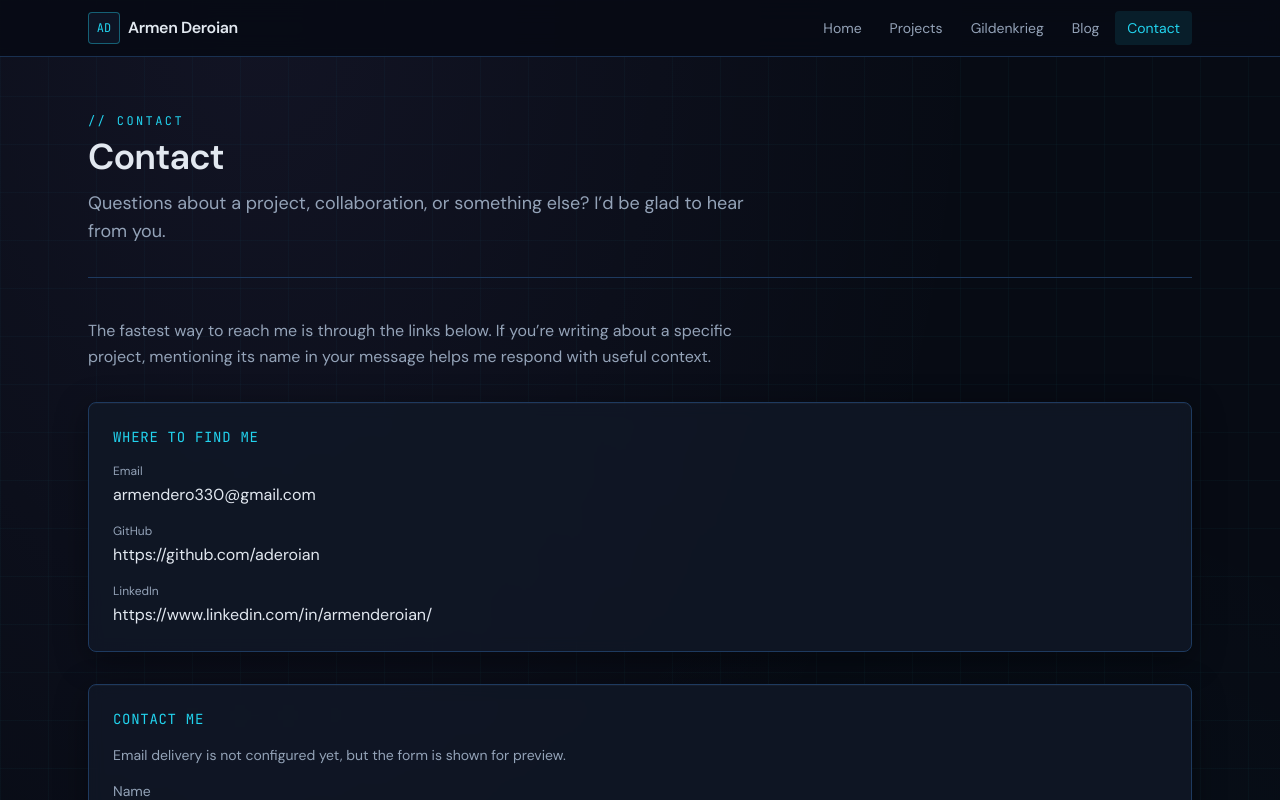
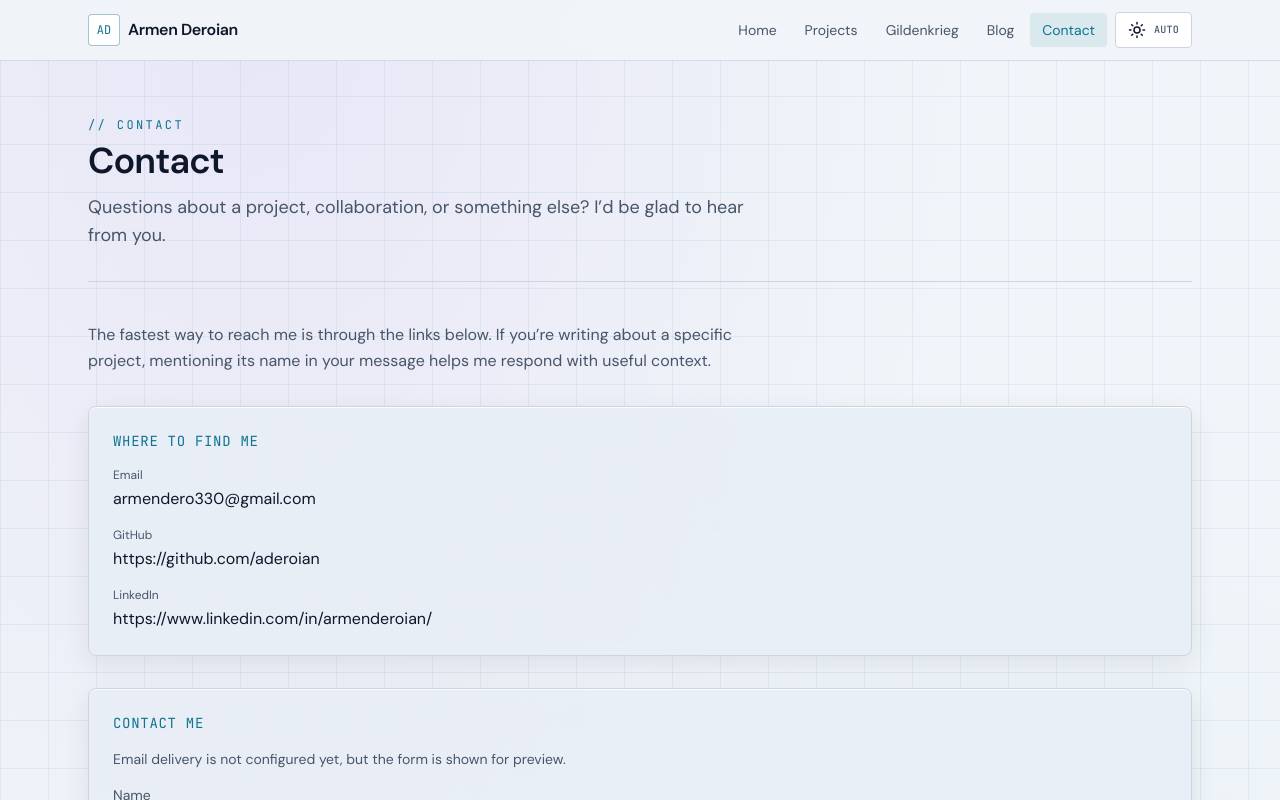
Before and after one commit to aderoian/personal-website, a SvelteKit app: page /contact in a window 1280 px wide. Shown: the top 800 px of the page. Built offline with nearby package versions, Linux system fonts and the light colour scheme.

Commit message:
add light mode option

```diff
--- a/src/app.css
+++ b/src/app.css
@@ -4,19 +4,74 @@
 	--font-sans: 'DM Sans', ui-sans-serif, system-ui, sans-serif;
 	--font-mono: 'JetBrains Mono', ui-monospace, monospace;
 
-	--color-bg: #070b14;
-	--color-bg-elevated: #0d1424;
-	--color-bg-panel: #111827;
-	--color-border: #1e3a5f;
-	--color-border-glow: #22d3ee33;
-	--color-text: #e2e8f0;
-	--color-text-muted: #94a3b8;
-	--color-accent: #22d3ee;
-	--color-accent-secondary: #a78bfa;
-	--color-accent-dim: #0891b2;
+	--color-bg: var(--theme-bg);
+	--color-bg-elevated: var(--theme-bg-elevated);
+	--color-bg-panel: var(--theme-bg-panel);
+	--color-border: var(--theme-border);
+	--color-border-glow: var(--theme-border-glow);
+	--color-text: var(--theme-text);
+	--color-text-muted: var(--theme-text-muted);
+	--color-accent: var(--theme-accent);
+	--color-accent-secondary: var(--theme-accent-secondary);
+	--color-accent-dim: var(--theme-accent-dim);
 
-	--shadow-glow: 0 0 24px #22d3ee22;
-	--shadow-panel: 0 8px 32px #00000066;
+	--shadow-glow: var(--theme-shadow-glow);
+	--shadow-panel: var(--theme-shadow-panel);
+}
+
+:root,
+html[data-theme='dark'] {
+	--theme-bg: #070b14;
+	--theme-bg-elevated: #0d1424;
+	--theme-bg-panel: #111827;
+	--theme-border: #1e3a5f;
+	--theme-border-glow: #22d3ee33;
+	--theme-text: #e2e8f0;
+	--theme-text-muted: #94a3b8;
+	--theme-accent: #22d3ee;
+	--theme-accent-secondary: #a78bfa;
+	--theme-accent-dim: #0891b2;
+	--theme-shadow-glow: 0 0 24px #22d3ee22;
+	--theme-shadow-panel: 0 8px 32px #00000066;
+	--theme-grid: #22d3ee14;
+	--theme-glow-a: #a78bfa18;
+	--theme-glow-b: #22d3ee12;
+	--theme-panel-inset: #ffffff08;
+	--theme-link-hover: #ffffff;
+	--theme-selection-fg: #ffffff;
+	--theme-code-keyword: #22d3ee;
+	--theme-code-literal: #a78bfa;
+	--theme-code-title: #e2e8f0;
+	--theme-code-attr: #67e8f9;
+	--theme-code-symbol: #fbbf24;
+	--theme-code-builtin: #f472b6;
+}
+
+html[data-theme='light'] {
+	--theme-bg: #f1f5f9;
+	--theme-bg-elevated: #ffffff;
+	--theme-bg-panel: #e8eef5;
+	--theme-border: #cbd5e1;
+	--theme-border-glow: #0891b233;
+	--theme-text: #0f172a;
+	--theme-text-muted: #475569;
+	--theme-accent: #0e7490;
+	--theme-accent-secondary: #6d28d9;
+	--theme-accent-dim: #155e75;
+	--theme-shadow-glow: 0 0 24px #0891b222;
+	--theme-shadow-panel: 0 8px 28px #0f172a14;
+	--theme-grid: #0e749014;
+	--theme-glow-a: #6d28d912;
+	--theme-glow-b: #0e74900e;
+	--theme-panel-inset: #ffffffcc;
+	--theme-link-hover: #0f172a;
+	--theme-selection-fg: #ffffff;
+	--theme-code-keyword: #0e7490;
+	--theme-code-literal: #6d28d9;
+	--theme-code-title: #0f172a;
+	--theme-code-attr: #155e75;
+	--theme-code-symbol: #b45309;
+	--theme-code-builtin: #be185d;
 }
 
 @layer base {
@@ -27,10 +82,10 @@
 	body {
 		@apply bg-bg text-text min-h-screen font-sans antialiased;
 		background-image:
-			linear-gradient(#22d3ee08 1px, transparent 1px),
-			linear-gradient(90deg, #22d3ee08 1px, transparent 1px),
-			radial-gradient(ellipse at 20% 0%, #a78bfa12 0%, transparent 50%),
-			radial-gradient(ellipse at 80% 100%, #22d3ee0a 0%, transparent 50%);
+			linear-gradient(var(--theme-grid) 1px, transparent 1px),
+			linear-gradient(90deg, var(--theme-grid) 1px, transparent 1px),
+			radial-gradient(ellipse at 20% 0%, var(--theme-glow-a) 0%, transparent 50%),
+			radial-gradient(ellipse at 80% 100%, var(--theme-glow-b) 0%, transparent 50%);
 		background-size:
 			48px 48px,
 			48px 48px,
@@ -39,11 +94,16 @@
 	}
 
 	::selection {
-		@apply bg-accent/30 text-white;
+		@apply bg-accent/30;
+		color: var(--theme-selection-fg);
 	}
 
 	a {
-		@apply text-accent transition-colors duration-200 hover:text-white;
+		@apply text-accent transition-colors duration-200;
+	}
+
+	a:hover {
+		color: var(--theme-link-hover);
 	}
 
 	@media (prefers-reduced-motion: reduce) {
@@ -66,7 +126,7 @@
 		@apply border-border bg-bg-panel/80 shadow-panel rounded-lg border backdrop-blur-sm;
 		box-shadow:
 			var(--shadow-panel),
-			inset 0 1px 0 #ffffff08;
+			inset 0 1px 0 var(--theme-panel-inset);
 	}
 
 	.panel-glow {
@@ -74,7 +134,7 @@
 		box-shadow:
 			var(--shadow-glow),
 			var(--shadow-panel),
-			inset 0 1px 0 #ffffff08;
+			inset 0 1px 0 var(--theme-panel-inset);
 	}
 
 	.chip {
@@ -86,7 +146,11 @@
 	}
 
 	.btn-primary {
-		@apply border-accent/50 bg-accent/10 text-accent hover:border-accent hover:bg-accent/20 focus-visible:ring-accent inline-flex items-center justify-center gap-2 rounded border px-4 py-2 text-sm font-medium transition-all duration-200 hover:text-white focus-visible:ring-2 focus-visible:outline-none;
+		@apply border-accent/50 bg-accent/10 text-accent hover:border-accent hover:bg-accent/20 focus-visible:ring-accent inline-flex items-center justify-center gap-2 rounded border px-4 py-2 text-sm font-medium transition-all duration-200 focus-visible:ring-2 focus-visible:outline-none;
+	}
+
+	.btn-primary:hover {
+		color: var(--theme-link-hover);
 	}
 
 	.prose-content {
@@ -161,14 +225,17 @@
 	}
 
 	.code-block-copy.is-error {
-		@apply border-red-500/50 text-red-300;
+		@apply border-red-500/50 text-red-700;
+	}
+
+	html[data-theme='dark'] .code-block-copy.is-error {
+		@apply text-red-300;
 	}
 
 	.code-block-status {
 		@apply sr-only;
 	}
 
-	/* highlight.js token colors tuned to the site palette */
 	.hljs-comment,
 	.hljs-quote {
 		@apply text-text-muted italic;
@@ -177,7 +244,7 @@
 	.hljs-keyword,
 	.hljs-selector-tag,
 	.hljs-addition {
-		color: #22d3ee;
+		color: var(--theme-code-keyword);
 	}
 
 	.hljs-number,
@@ -186,7 +253,7 @@
 	.hljs-literal,
 	.hljs-doctag,
 	.hljs-regexp {
-		color: #a78bfa;
+		color: var(--theme-code-literal);
 	}
 
 	.hljs-title,
@@ -194,7 +261,7 @@
 	.hljs-name,
 	.hljs-selector-id,
 	.hljs-selector-class {
-		color: #e2e8f0;
+		color: var(--theme-code-title);
 	}
 
 	.hljs-attribute,
@@ -203,20 +270,20 @@
 	.hljs-template-variable,
 	.hljs-class .hljs-title,
 	.hljs-type {
-		color: #67e8f9;
+		color: var(--theme-code-attr);
 	}
 
 	.hljs-symbol,
 	.hljs-bullet,
 	.hljs-link {
-		color: #fbbf24;
+		color: var(--theme-code-symbol);
 	}
 
 	.hljs-built_in,
 	.hljs-builtin-name,
 	.hljs-meta,
 	.hljs-deletion {
-		color: #f472b6;
+		color: var(--theme-code-builtin);
 	}
 
 	.hljs-emphasis {
@@ -240,7 +307,11 @@
 	}
 
 	.admin-field-error {
-		@apply mt-1 text-sm text-red-300;
+		@apply mt-1 text-sm text-red-700;
+	}
+
+	html[data-theme='dark'] .admin-field-error {
+		@apply text-red-300;
 	}
 
 	.admin-editor {
@@ -258,10 +329,10 @@
 	.admin-shell {
 		@apply bg-bg min-h-screen;
 		background-image:
-			linear-gradient(#22d3ee08 1px, transparent 1px),
-			linear-gradient(90deg, #22d3ee08 1px, transparent 1px),
-			radial-gradient(ellipse at 20% 0%, #a78bfa12 0%, transparent 50%),
-			radial-gradient(ellipse at 80% 100%, #22d3ee0a 0%, transparent 50%);
+			linear-gradient(var(--theme-grid) 1px, transparent 1px),
+			linear-gradient(90deg, var(--theme-grid) 1px, transparent 1px),
+			radial-gradient(ellipse at 20% 0%, var(--theme-glow-a) 0%, transparent 50%),
+			radial-gradient(ellipse at 80% 100%, var(--theme-glow-b) 0%, transparent 50%);
 		background-size:
 			48px 48px,
 			48px 48px,
--- a/src/app.html
+++ b/src/app.html
@@ -3,6 +3,26 @@
 	<head>
 		<meta charset="utf-8" />
 		<meta name="viewport" content="width=device-width, initial-scale=1" />
+		<script>
+			(function () {
+				try {
+					var stored = localStorage.getItem('theme');
+					var preference =
+						stored === 'light' || stored === 'dark' || stored === 'system' ? stored : 'system';
+					var resolved =
+						preference === 'system'
+							? window.matchMedia('(prefers-color-scheme: light)').matches
+								? 'light'
+								: 'dark'
+							: preference;
+					document.documentElement.dataset.theme = resolved;
+					document.documentElement.style.colorScheme = resolved;
+				} catch (e) {
+					document.documentElement.dataset.theme = 'dark';
+					document.documentElement.style.colorScheme = 'dark';
+				}
+			})();
+		</script>
 		<link rel="preconnect" href="https://fonts.googleapis.com" />
 		<link rel="preconnect" href="https://fonts.gstatic.com" crossorigin />
 		<link
--- a/src/lib/components/SiteHeader.svelte
+++ b/src/lib/components/SiteHeader.svelte
@@ -1,5 +1,6 @@
 <script lang="ts">
 	import { page } from '$app/state';
+	import ThemeToggle from '$lib/components/ThemeToggle.svelte';
 	import { navItems, site } from '$lib/config';
 
 	let mobileOpen = $state(false);
@@ -27,6 +28,7 @@
 			<span class="font-semibold tracking-tight">{site.name}</span>
 		</a>
 
+		<div class="flex items-center gap-2">
 			<nav class="hidden md:block" aria-label="Main">
 				<ul class="flex items-center gap-1">
 					{#each navItems as item (item.id)}
@@ -44,6 +46,8 @@
 					{/each}
 				</ul>
 			</nav>
+
+			<ThemeToggle />
 
 			<button
 				type="button"
@@ -69,6 +73,7 @@
 				</svg>
 			</button>
 		</div>
+	</div>
 
 	{#if mobileOpen}
 		<nav id="mobile-nav" class="border-border border-t md:hidden" aria-label="Mobile">
--- /dev/null
+++ b/src/lib/components/ThemeToggle.svelte
@@ -0,0 +1,91 @@
+<script lang="ts">
+	import { onMount } from 'svelte';
+	import {
+		applyTheme,
+		cycleThemePreference,
+		persistThemePreference,
+		readThemePreference,
+		type ResolvedTheme,
+		type ThemePreference
+	} from '$lib/theme';
+
+	let preference = $state<ThemePreference>('system');
+	let resolved = $state<ResolvedTheme>('dark');
+	let ready = $state(false);
+
+	onMount(() => {
+		preference = readThemePreference();
+		resolved = applyTheme(preference);
+		ready = true;
+
+		const media = window.matchMedia('(prefers-color-scheme: light)');
+		const onChange = () => {
+			if (preference === 'system') {
+				resolved = applyTheme('system');
+			}
+		};
+		media.addEventListener('change', onChange);
+		return () => media.removeEventListener('change', onChange);
+	});
+
+	function toggle() {
+		preference = cycleThemePreference(preference);
+		resolved = persistThemePreference(preference);
+	}
+
+	const label = $derived(
+		preference === 'system'
+			? `Theme: system (${resolved}). Click for light.`
+			: preference === 'light'
+				? 'Theme: light. Click for dark.'
+				: 'Theme: dark. Click for system.'
+	);
+</script>
+
+<button
+	type="button"
+	class="btn px-3 py-2"
+	onclick={toggle}
+	aria-label={label}
+	title={label}
+	disabled={!ready}
+>
+	{#if resolved === 'light'}
+		<svg
+			width="18"
+			height="18"
+			viewBox="0 0 24 24"
+			fill="none"
+			stroke="currentColor"
+			aria-hidden="true"
+		>
+			<circle cx="12" cy="12" r="4" stroke-width="2" />
+			<path
+				stroke-linecap="round"
+				stroke-width="2"
+				d="M12 2v2M12 20v2M4.93 4.93l1.41 1.41M17.66 17.66l1.41 1.41M2 12h2M20 12h2M4.93 19.07l1.41-1.41M17.66 6.34l1.41-1.41"
+			/>
+		</svg>
+	{:else}
+		<svg
+			width="18"
+			height="18"
+			viewBox="0 0 24 24"
+			fill="none"
+			stroke="currentColor"
+			aria-hidden="true"
+		>
+			<path
+				stroke-linecap="round"
+				stroke-linejoin="round"
+				stroke-width="2"
+				d="M21 14.5A8.5 8.5 0 1 1 9.5 3a7 7 0 0 0 11.5 11.5z"
+			/>
+		</svg>
+	{/if}
+	{#if preference === 'system'}
+		<span class="text-text-muted hidden font-mono text-[10px] tracking-wide uppercase sm:inline"
+			>Auto</span
+		>
+	{/if}
+</button>
--- /dev/null
+++ b/src/lib/theme.ts
@@ -0,0 +1,38 @@
+export type ThemePreference = 'light' | 'dark' | 'system';
+export type ResolvedTheme = 'light' | 'dark';
+
+export const THEME_STORAGE_KEY = 'theme';
+
+export function getSystemTheme(): ResolvedTheme {
+	if (typeof window === 'undefined') return 'dark';
+	return window.matchMedia('(prefers-color-scheme: light)').matches ? 'light' : 'dark';
+}
+
+export function readThemePreference(): ThemePreference {
+	if (typeof window === 'undefined') return 'system';
+	const stored = localStorage.getItem(THEME_STORAGE_KEY);
+	if (stored === 'light' || stored === 'dark' || stored === 'system') return stored;
+	return 'system';
+}
+
+export function resolveTheme(preference: ThemePreference): ResolvedTheme {
+	return preference === 'system' ? getSystemTheme() : preference;
+}
+
+export function applyTheme(preference: ThemePreference): ResolvedTheme {
+	const resolved = resolveTheme(preference);
+	document.documentElement.dataset.theme = resolved;
+	document.documentElement.style.colorScheme = resolved;
+	return resolved;
+}
+
+export function persistThemePreference(preference: ThemePreference): ResolvedTheme {
+	localStorage.setItem(THEME_STORAGE_KEY, preference);
+	return applyTheme(preference);
+}
+
+export function cycleThemePreference(current: ThemePreference): ThemePreference {
+	if (current === 'system') return 'light';
+	if (current === 'light') return 'dark';
+	return 'system';
+}
--- a/src/routes/+page.svelte
+++ b/src/routes/+page.svelte
@@ -38,7 +38,7 @@
 			<a href="/contact">contact</a>.
 		</p>
 	</div>
-	<ProfileAvatar size={200} />
+	<ProfileAvatar />
 </section>
 
 <section class="panel-glow mb-16 overflow-hidden p-6 md:p-8" aria-labelledby="gildenkrieg-heading">
```
Also changed, not shown: data/projects.json (+7 -35 lines), src/lib/components/ProfileAvatar.svelte (+14 -16 lines), src/routes/admin/+layout.svelte (+7 -1 lines), 2 other files (tests, documents, lock files or other folders). Lines whose indentation alone changed are shown as unchanged.
